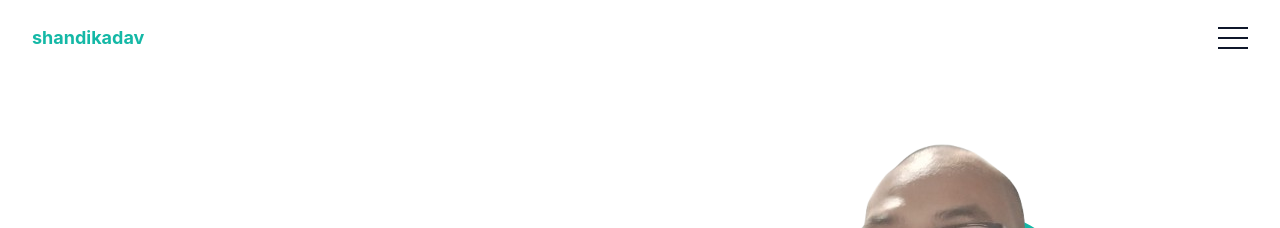
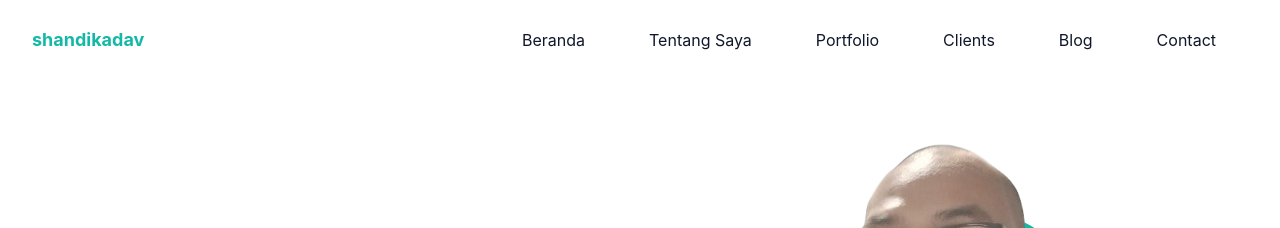
Before and after one commit to itsmeeshanzdev/belajar-portfolio-tailwindcss, a website: page index.html in a window 1280 px wide. Shown: the top 228 px of the page. Drawn offline with Linux system fonts and the light colour scheme.

Commit message:
Completing the navbar section

```diff
--- a/index.html
+++ b/index.html
@@ -23,7 +23,7 @@
               id="hamburger"
               name="hamburger"
               type="button"
-              class="block absolute right-4"
+              class="block absolute right-4 lg:hidden"
             >
               <span
                 class="hamburger-line transition duration-300 ease-in-out origin-top-left"
@@ -35,6 +35,56 @@
                 class="hamburger-line transition duration-300 ease-in-out origin-bottom-left"
               ></span>
             </button>
+
+            <nav
+              id="nav-menu"
+              class="hidden absolute py-5 bg-white shadow-lg rounded-lg max-w-[250px] w-full right-4 top-full lg:block lg:static lg:bg-transparent lg:max-w-full lg:shadow-none lg:rounded-none"
+            >
+              <ul class="block lg:flex">
+                <li class="group">
+                  <a
+                    href="#home"
+                    class="text-base text-dark py-2 mx-8 flex group-hover:text-primary"
+                    >Beranda</a
+                  >
+                </li>
+                <li class="group">
+                  <a
+                    href="#about"
+                    class="text-base text-dark py-2 mx-8 flex group-hover:text-primary"
+                    >Tentang Saya</a
+                  >
+                </li>
+                <li class="group">
+                  <a
+                    href="#portfolio"
+                    class="text-base text-dark py-2 mx-8 flex group-hover:text-primary"
+                    >Portfolio</a
+                  >
+                </li>
+                <li class="group">
+                  <a
+                    href="#clients"
+                    class="text-base text-dark py-2 mx-8 flex group-hover:text-primary"
+                    >Clients</a
+                  >
+                </li>
+                <li class="group">
+                  <a
+                    href="#blog"
+                    class="text-base text-dark py-2 mx-8 flex group-hover:text-primary"
+                    >Blog</a
+                  >
+                </li>
+                <li class="group">
+                  <a
+                    href="#contact"
+                    class="text-base text-dark py-2 mx-8 flex group-hover:text-primary"
+                    >Contact</a
+                  >
+                </li>
+              </ul>
+            </nav>
           </div>
         </div>
       </div>
--- a/src/js/script.js
+++ b/src/js/script.js
@@ -12,7 +12,9 @@ window.onscroll = function () {
 
 // Hamburger
 const hamburger = document.querySelector("#hamburger");
+const navMenu = document.querySelector("#nav-menu");
 
 hamburger.addEventListener("click", function () {
   hamburger.classList.toggle("hamburger-active");
+  navMenu.classList.toggle("hidden");
 });
```
Also changed, not shown: src/output.css.
